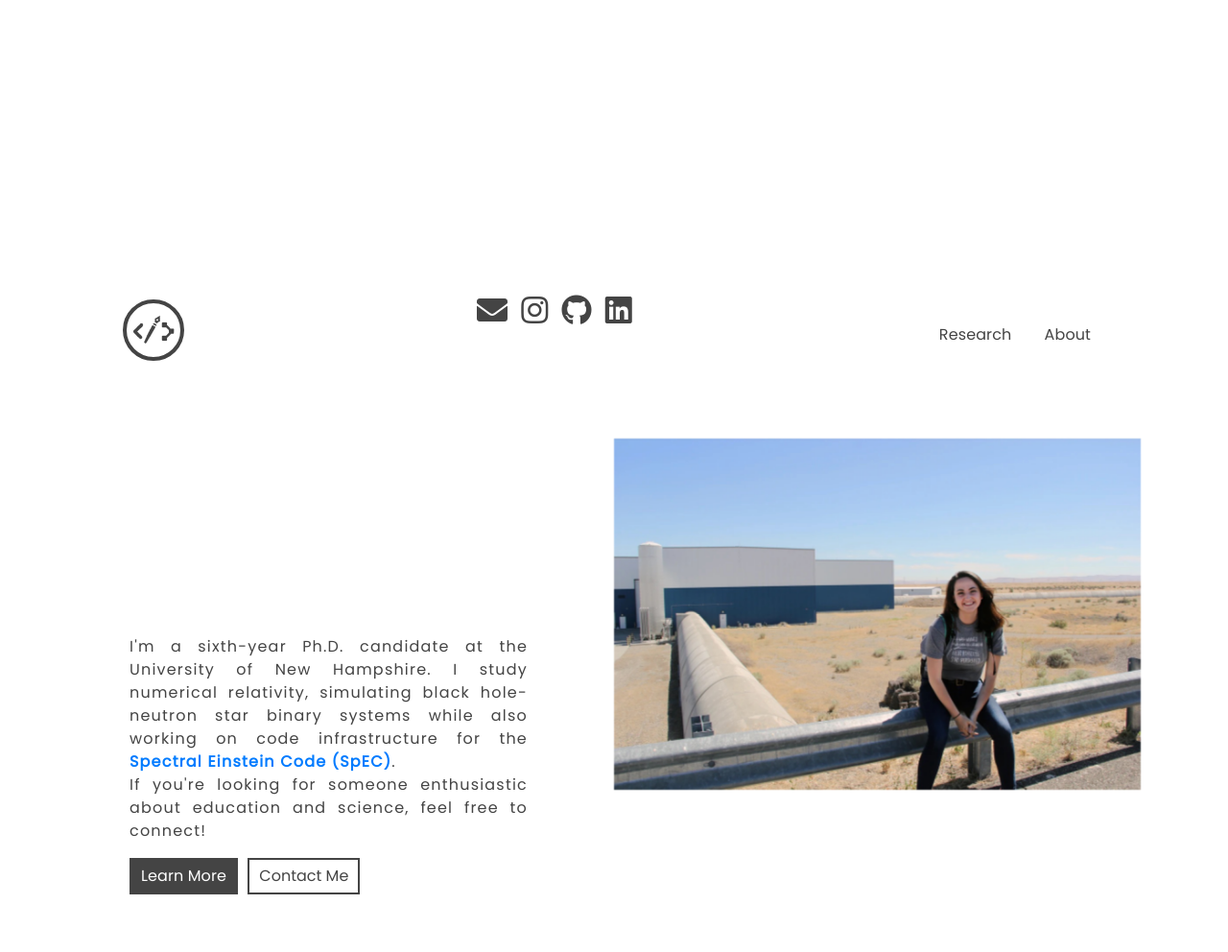
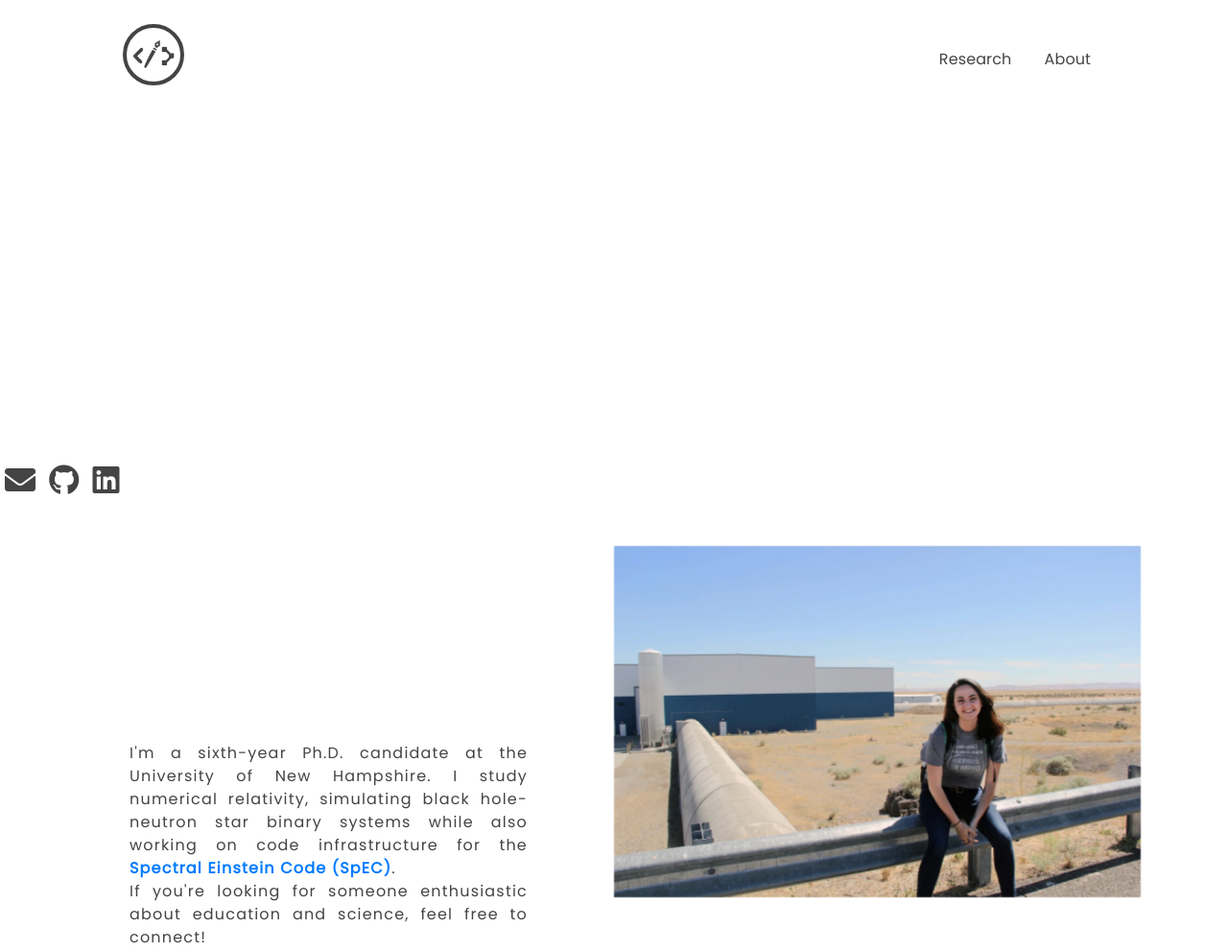
Before and after one commit to tiamartineau/tiamartineau.github.io, a plain HTML site: page index.html in a window 1280 px wide. Shown: the top 992 px of the page at 96% size. Drawn offline with nearby package versions, Linux system fonts and the light colour scheme.

Commit message:
trying new button locations

```diff
--- a/index.html
+++ b/index.html
@@ -51,16 +51,15 @@
                         <li><span><a href="work.html">About</a></span></li>
                     </ul>
                 </div>
+            </center>
+        </nav>
 
-                <div class="social-icons">
+	        <div class="social-icons">
                     <a target="_blank" href="mailto:tia.martineau@unh.edu"><i class="fas fa-envelope"></i></a>
-                    <a target="_blank" href="https://instagram.com/tia.makes.things"><i class="fab fa-instagram"></i></a>
                     <a target="_blank" href="https://github.com/tiamartineau"><i class="fab fa-github"></i></a>
                     <a target="_blank" href="https://linkedin.com/in/tia-martineau"><i class="fab fa-linkedin"></i></a>
-                </div>
+		</div>
 
-            </center>
-        </nav>
         <div class="animated fadeIn row" style="width:100vw;animation-duration: 1.5s;">
             <div class="col-md-6" id="left-hero">
                 <h1 class="hero-tag"><span class="typer" id="main" data-words="Hi, I'm Tia." data-delay="100"
```
